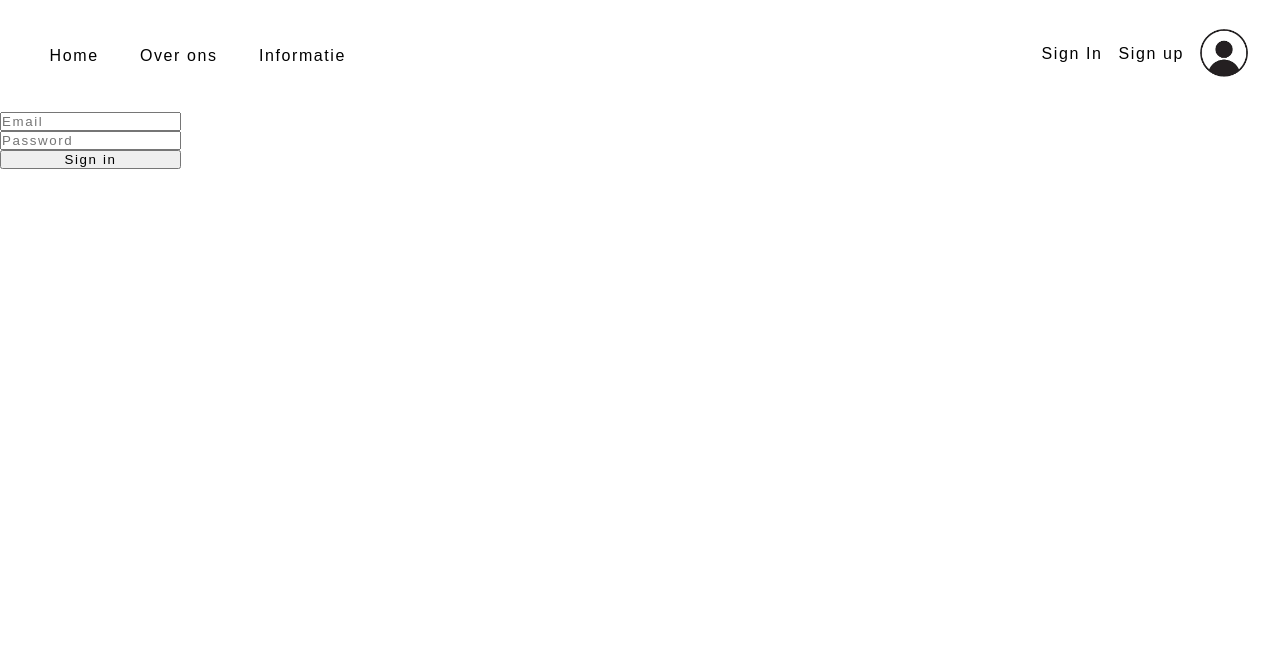
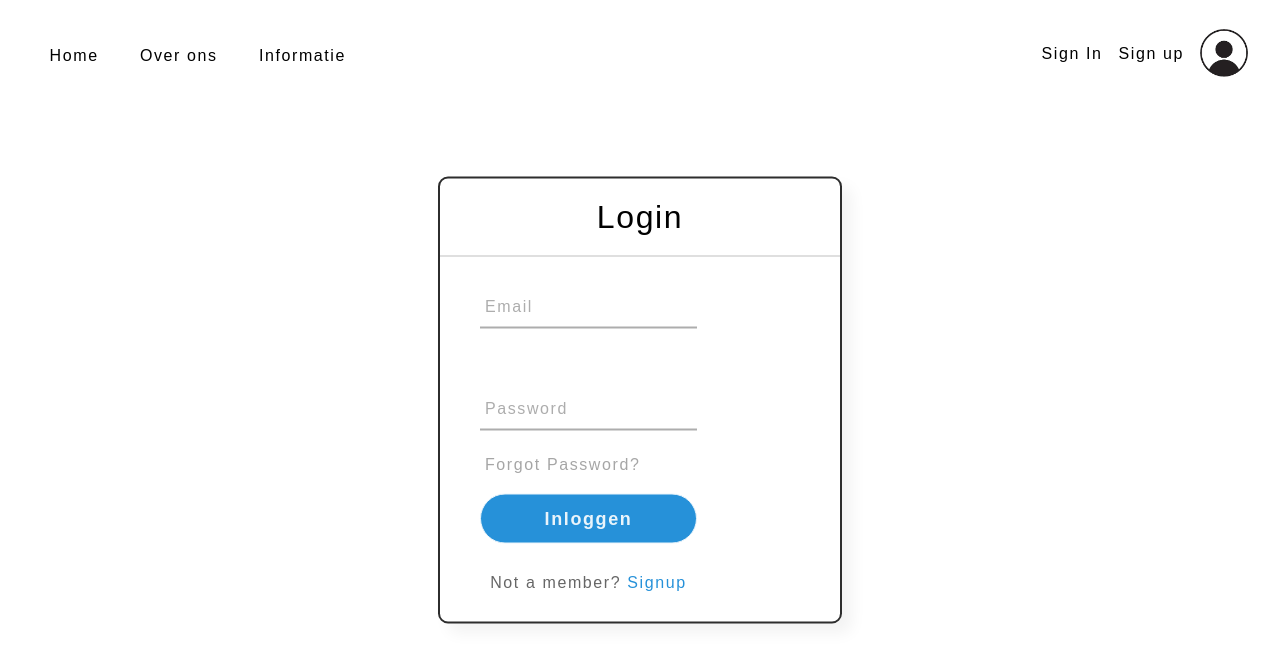
Before and after one commit to BasSPTLTCR/Project-4, a PHP site: page /login.php in a window 1280 px wide. Shown: the top 663 px of the page. Run offline with PHP 8.4, Linux system fonts and the light colour scheme.

Commit message:
Login CSS

```diff
--- a/login.php
+++ b/login.php
@@ -84,12 +84,26 @@
     }
     ?>
 
-    <form action="" method="POST">
-        <input type="email" name="email" placeholder="Email" required />
-        <input type="password" name="wachtwoord" placeholder="Password" required />
-        <button type="submit" value="Inloggen">Sign in</button>
-    </form>
-
+<div class="center">
+      <h1>Login</h1>
+      <form method="POST">
+        <div class="txt_field">
+          <input type="email" name="email" required>
+          <span></span>
+        <label>Email</label>
+        </div>
+        <div class="txt_field">
+          <input type="password" name="wachtwoord" required>
+          <span></span>
+          <label>Password</label>
+        </div>
+        <div class="pass">Forgot Password?</div>
+        <input type="submit" value="Inloggen">
+        <div class="signup_link">
+          Not a member? <a href="#">Signup</a>
+        </div>
+      </form>
+    </div>
 
 </body>
 
--- a/style.css
+++ b/style.css
@@ -210,7 +210,7 @@
 footer {
   height: 10vh;
   background-color: rgb(46, 46, 46);
-  color: rgb(100, 100, 100)
+  color: rgb(100, 100, 100);
   width: 100vw;
   display: flex;
   align-items: center;
@@ -229,3 +229,104 @@ footer {
   margin-left: 2rem;
   margin-top: 1rem;
 }
+
+.center{
+  position: absolute;
+  top: 50%;
+  left: 50%;
+  transform: translate(-50%, -50%);
+  width: 400px;
+  background: white;
+  border: solid rgb(45, 45, 45) 2px;
+  border-radius: 10px;
+  box-shadow: 10px 10px 15px rgba(0,0,0,0.05);
+}
+.center h1{
+  text-align: center;
+  padding: 20px 0;
+  border-bottom: 1px solid silver;
+}
+.center form{
+  padding: 0 40px;
+  box-sizing: border-box;
+}
+form .txt_field{
+  position: relative;
+  border-bottom: 2px solid #adadad;
+  margin: 30px 0;
+}
+.txt_field input{
+  width: 100%;
+  padding: 0 5px;
+  height: 40px;
+  font-size: 16px;
+  border: none;
+  background: none;
+  outline: none;
+}
+.txt_field label{
+  position: absolute;
+  top: 50%;
+  left: 5px;
+  color: #adadad;
+  transform: translateY(-50%);
+  font-size: 16px;
+  pointer-events: none;
+  transition: .5s;
+}
+.txt_field span::before{
+  content: '';
+  position: absolute;
+  top: 40px;
+  left: 0;
+  width: 0%;
+  height: 2px;
+  background: #2691d9;
+  transition: .5s;
+}
+.txt_field input:focus ~ label,
+.txt_field input:valid ~ label{
+  top: -5px;
+  color: #2691d9;
+}
+.txt_field input:focus ~ span::before,
+.txt_field input:valid ~ span::before{
+  width: 100%;
+}
+.pass{
+  margin: -5px 0 20px 5px;
+  color: #a6a6a6;
+  cursor: pointer;
+}
+.pass:hover{
+  text-decoration: underline;
+}
+input[type="submit"]{
+  width: 100%;
+  height: 50px;
+  border: 1px solid;
+  background: #2691d9;
+  border-radius: 25px;
+  font-size: 18px;
+  color: #e9f4fb;
+  font-weight: 700;
+  cursor: pointer;
+  outline: none;
+}
+input[type="submit"]:hover{
+  border-color: #2691d9;
+  transition: .5s;
+}
+.signup_link{
+  margin: 30px 0;
+  text-align: center;
+  font-size: 16px;
+  color: #666666;
+}
+.signup_link a{
+  color: #2691d9;
+  text-decoration: none;
+}
+.signup_link a:hover{
+  text-decoration: underline;
+}
```
